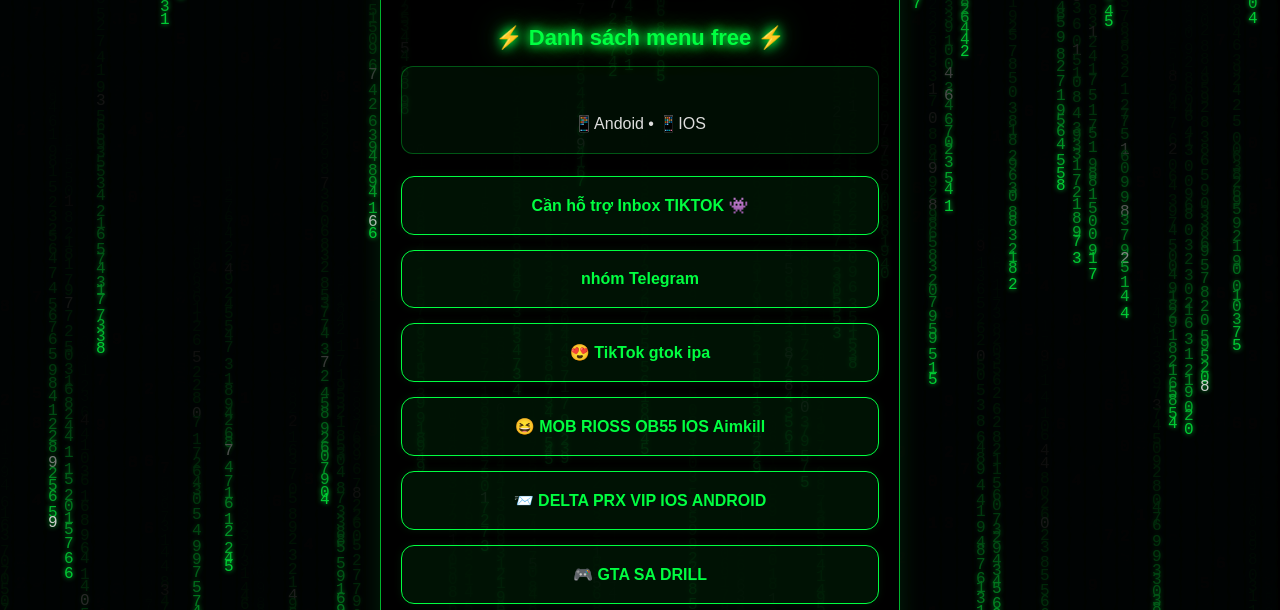
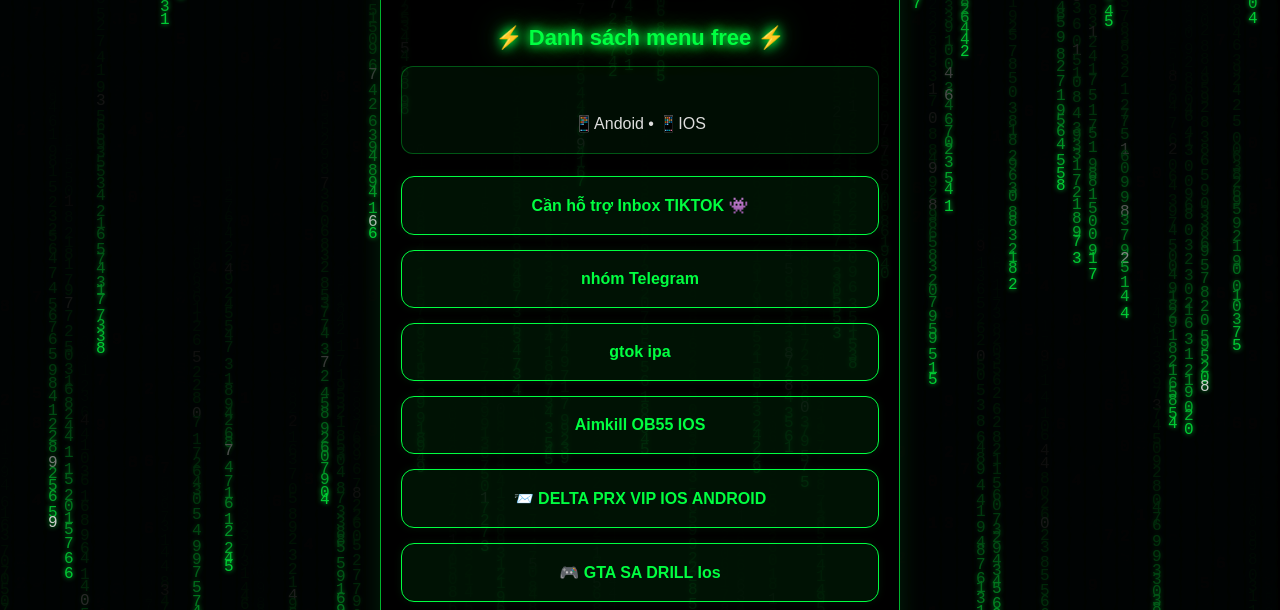
Before and after one commit to pdinhdao/dao, a plain HTML site: page index.html in a window 1280 px wide. Shown: the part 190-800 px from the top of the page. Drawn offline with Linux system fonts and the light colour scheme.

Commit message:
Update index.html

```diff
--- a/index.html
+++ b/index.html
@@ -220,7 +220,7 @@ h1 {
     </a>
 
     <a class="btn"
-       href="https://t.me/hoangdaoios"
+       href="https://t.me/themobios"
        target="_blank"
        rel="noopener noreferrer">
         nhóm Telegram
@@ -231,7 +231,7 @@ h1 {
        href="https://link4m.net/qdOJ3"
        target="_blank"
        rel="noopener noreferrer">
-        😍 TikTok gtok ipa
+        gtok ipa
     </a>
 
 
@@ -241,7 +241,7 @@ h1 {
        href="https://layma.net/6g85zpq22"
        target="_blank"
        rel="noopener noreferrer">
-        😆 MOB RIOSS OB55 IOS Aimkill
+      Aimkill OB55 IOS
     </a>
 
  <a class="btn"
@@ -256,7 +256,7 @@ h1 {
        href="https://layma.net/BmNqVRxPD"
        target="_blank"
        rel="noopener noreferrer">
-        🎮 GTA SA DRILL
+        🎮 GTA SA DRILL Ios
     </a>
 
 
```
